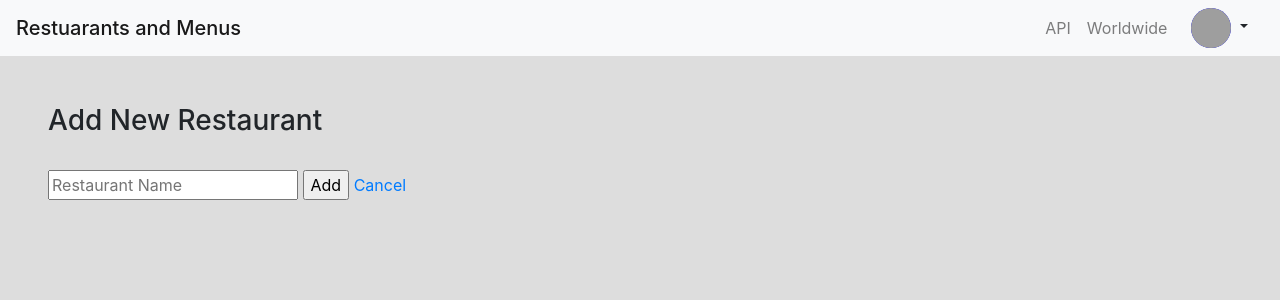
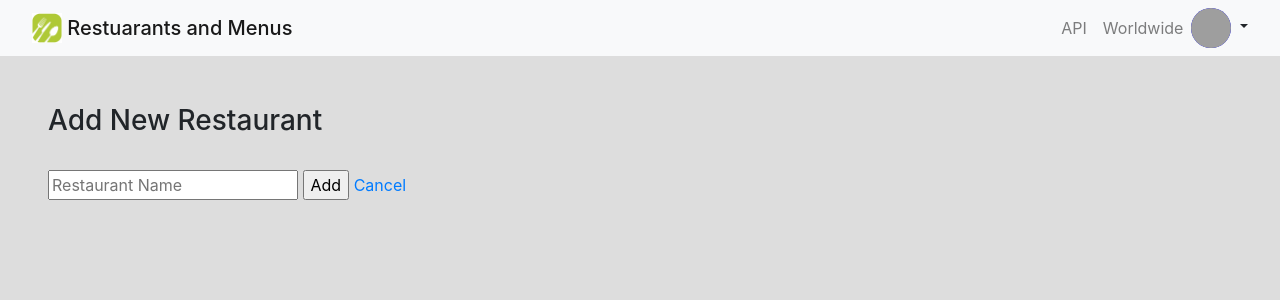
Before and after one commit to amrfekryy/FSND-midproject1-restaurant-menus-continued, a Flask app: page /restaurants/add/ in a window 1280 px wide. Shown: the top 300 px of the page. Run offline with Flask 2, Linux system fonts and the light colour scheme; the visitor is signed in with stand-in values (Sample User, id 1); data comes from the database, SQL or seed files in the repository; some libraries are stand-ins or nearby versions; grey boxes are pictures that could not be loaded.

Commit message:
Add logo to navbar

```diff
--- a/templates/layout.html
+++ b/templates/layout.html
@@ -58,7 +58,10 @@
   <!-- Navbar -->
   <nav class="navbar navbar-expand-sm sticky-top navbar-light bg-light">
 
-    <a class="navbar-brand mb-0 h1" href="{{url_for('index')}}">Restuarants and Menus</a>
+    <a class="navbar-brand ml-3 mb-0 h1" href="{{url_for('index')}}">
+      <img src="{{url_for('static', filename='logo.png')}}" width="30" height="30" class="d-inline-block align-top" alt="">
+      Restuarants and Menus
+    </a>
 
     <button class="navbar-toggler" type="button" data-toggle="collapse" data-target="#navbarNav" aria-controls="navbarNav" aria-expanded="false" aria-label="Toggle navigation">
       <span class="navbar-toggler-icon"></span>
@@ -69,7 +72,7 @@
         <li class="nav-item">
           <a class="nav-link" href="{{url_for('api_management.api')}}">API</a>
         </li>
-        <li class="nav-item mr-3">
+        <li class="nav-item">
           <a class="nav-link" href="{{url_for('worldwide_mashup')}}">Worldwide</a>
         </li>
         {% if user %}
```
Also changed, not shown: static/logo.png (added).
